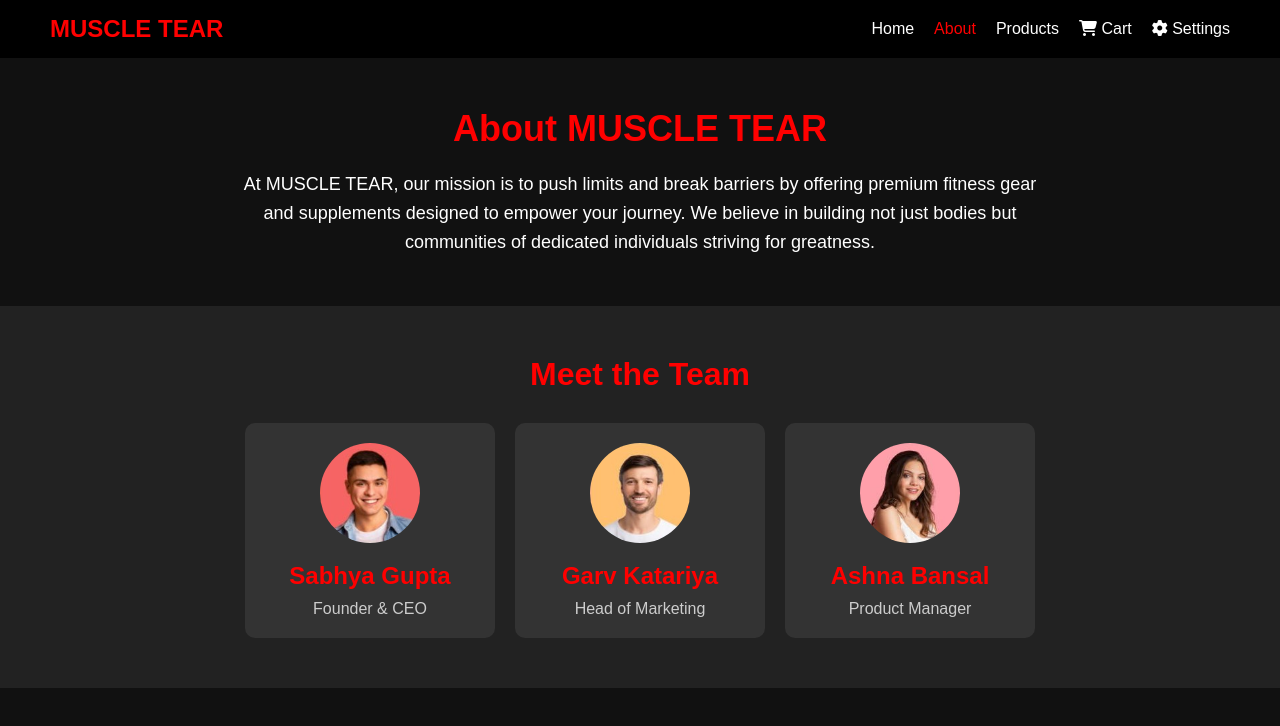
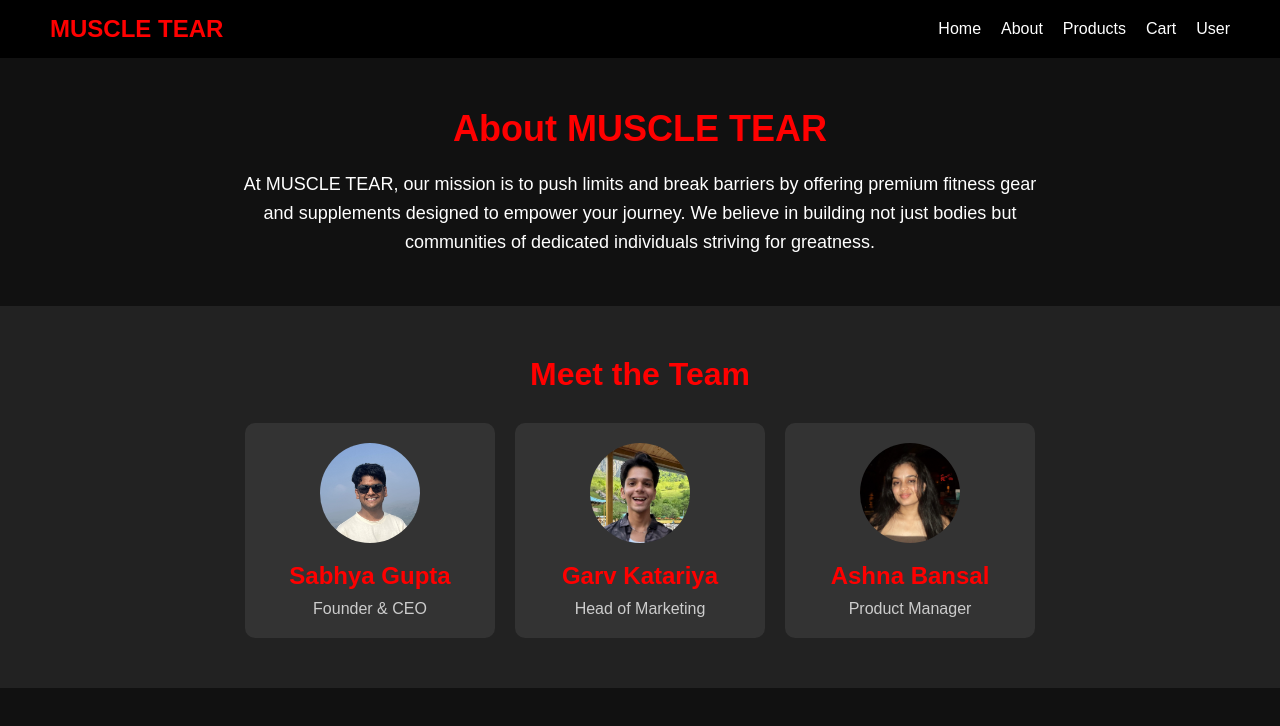
Before and after one commit to SABHYAGUPTA5XR/Muscle-Tear, a plain HTML site: page about.html in a window 1280 px wide. Drawn offline with Linux system fonts and the light colour scheme.

Commit message:
modified navbar and added faces

```diff
--- a/about.html
+++ b/about.html
@@ -16,10 +16,10 @@
     <nav>
       <ul>
           <li><a href="index.html">Home</a></li>
-              <li><a href="about.html" class="active">About</a></li>
+          <li><a href="about.html">About</a></li>
           <li><a href="products.html">Products</a></li>
-              <li><a href="cart.html"><i class="fa-solid fa-cart-shopping"></i> Cart</a></li>
-              <li><a href="settings.html"><i class="fa-solid fa-gear"></i> Settings</a></li>
+          <li><a href="cart.html">Cart</a></li>
+          <li><a href="settings.html">User</a></li>
       </ul>
     </nav>
   </header>
@@ -38,17 +38,23 @@
           <h2>Meet the Team</h2>
           <div class="team-grid">
               <div class="team-member">
-                  <img src="assets/images/face1.jpg" alt="John Doe">
+                  <a href="https://www.linkedin.com/in/sabhyagupta4xr/" target="_blank">
+                      <img src="assets/images/sabhyaFace.jpg" alt="Sabhya">
+                  </a>
                   <h3>Sabhya Gupta</h3>
                   <p>Founder & CEO</p>
               </div>
               <div class="team-member">
-                  <img src="assets/images/face2.jpg" alt="Jane Smith">
+                  <a href="https://www.linkedin.com/in/garv-katariya/" target="_blank">
+                      <img src="assets/images/garvFace.jpg" alt="Garv">
+                  </a>
                   <h3>Garv Katariya</h3>
                   <p>Head of Marketing</p>
               </div>
               <div class="team-member">
-                  <img src="assets/images/face3.jpg" alt="Mike Johnson">
+                  <a href="https://www.linkedin.com/in/ashna-bansal/" target="_blank">
+                      <img src="assets/images/ashnaFace.jpg" alt="Ashna">
+                  </a>
                   <h3>Ashna Bansal</h3>
                   <p>Product Manager</p>
               </div>
```
Also changed, not shown: cart.html (+2 -2 lines), index.html (+8 -8 lines), products.html (+5 -5 lines), settings.html (+1 -1 lines), assets/images/ashnaFace.jpg (added), assets/images/garvFace.jpg (added), assets/images/sabhyaFace.jpg (added). Lines whose indentation alone changed are shown as unchanged.
